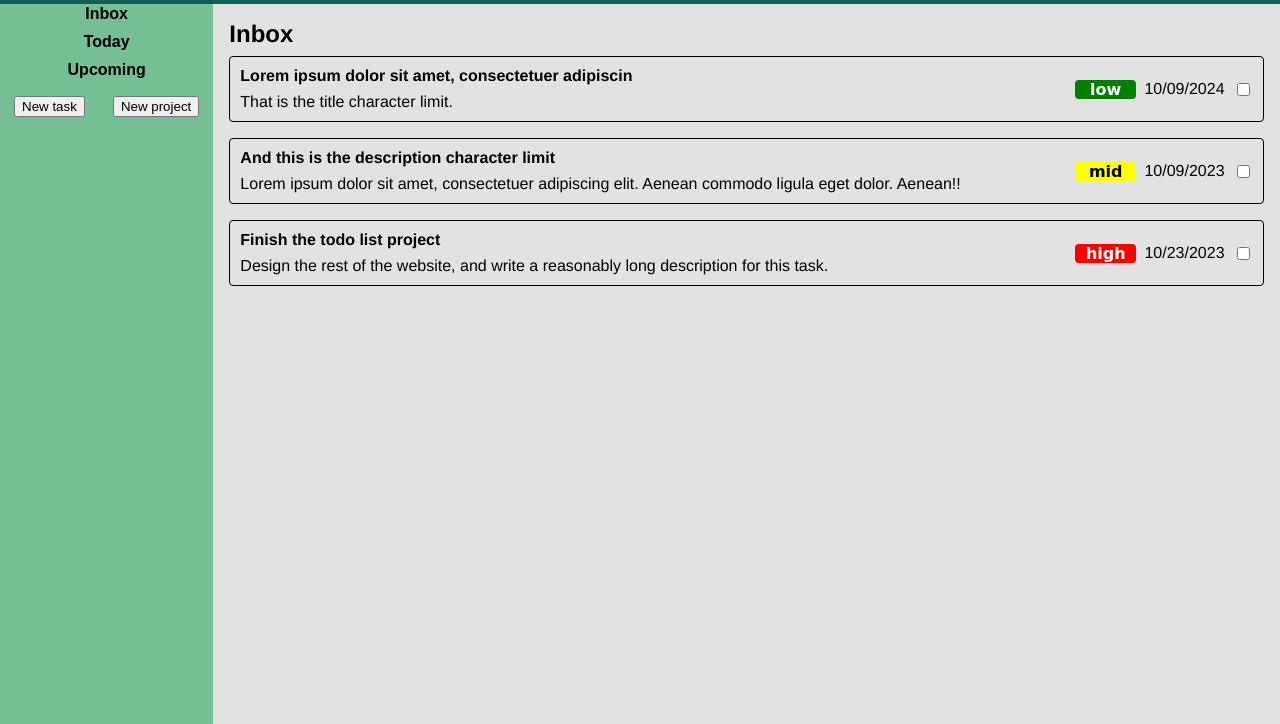
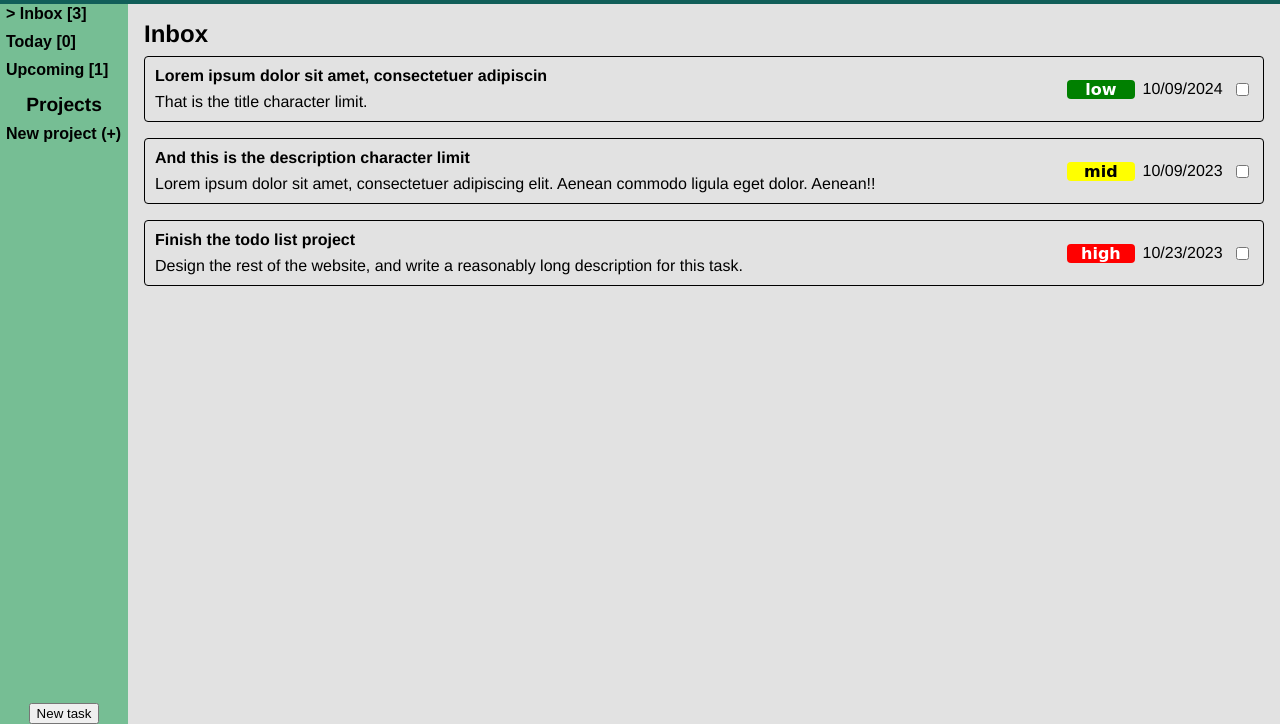
Before and after one commit to gustydev/task-list, a website built with webpack: page dist/index.html in a window 1280 px wide. Shown: the part 76-800 px from the top of the page. Built offline with nearby package versions, Linux system fonts and the light colour scheme; a web font is replaced by a local one.

Commit message:
Show number of items per tab + tab logic adjustment + minor styling + minor code cleanup

```diff
--- a/src/index.js
+++ b/src/index.js
@@ -25,12 +25,13 @@ const allItems = function() {
 }
 
 tabList.querySelectorAll('button').forEach(button => {
-    button.addEventListener('click', () => {
-        currentTab = button.id;
-        updateTab();
-        updatePage();
-    })
-    projList.push(new Project(`${button.id}`));
+    if (!(button.id == 'new-project')) {
+        button.addEventListener('click', () => {
+            currentTab = button.id;
+            updatePage();
+        })
+        projList.push(new Project(`${button.id}`));
+    }
 });
 
 function parsed(date) {
@@ -50,16 +51,24 @@ const updateTab = function() {
             }
         })
     })
-    return itemList = projList.find((element) => element.name === currentTab).itemList;
+    itemList = projList.find((element) => element.name === currentTab).itemList;
+    tabList.querySelectorAll('button').forEach(button => {
+        if (!(button.id == 'new-project')) {
+            const tabLength = projList.find((proj) => proj.name == button.id).itemList.length;
+            if (button.id == currentTab) {
+                button.textContent = `> ${button.id} [${tabLength}]`;
+            } else {
+                button.textContent = `${button.id} [${tabLength}]`;
+            }
+        }
+    })
 }
 
 newButton.addEventListener('click', () => {
     newForm.style.display = 'initial';
 })
 
-const updatePage = function() {
-    updateTab();
-    taskList.innerHTML = '';
+const addItems = function() {
     itemList.forEach(item => {
         const itemDiv = document.createElement('div')
         itemDiv.classList.add('task');
@@ -105,6 +114,12 @@ const updatePage = function() {
     });
 }
 
+const updatePage = function() {
+    updateTab();
+    taskList.innerHTML = '';
+    addItems();
+}
+
 const submitButton = document.querySelector('button#submit')
 submitButton.addEventListener('click', (e) => {
     e.preventDefault();
@@ -127,9 +142,8 @@ submitButton.addEventListener('click', (e) => {
 })
 
 const newProject = document.querySelector('button#new-project');
-const projectList = document.querySelector('div.project-list');
 newProject.addEventListener('click', () => {
-    const projName = prompt('What project name?');
+    let projName = prompt('Name your project:');
     if ( !(( projList.map((a) => a.name)).includes(projName)) && (projName.length >= 1)) {
         projList.push(new Project(projName));
         currentTab = projName;
@@ -137,8 +151,9 @@ newProject.addEventListener('click', () => {
         const newProj = document.createElement('button');
         newProj.textContent = projName;
         newProj.id = projName;
-        newProj.addEventListener('click', () => {currentTab = projName; updateTab(); updatePage()});
-        projectList.appendChild(newProj);
+        newProj.addEventListener('click', () => {currentTab = projName; updatePage()});
+        tabList.insertBefore(newProj, newProject);
+        updatePage();
     } else if (projName.length == 0) {
         alert('Projects must have a name. Please try again.')
     } else {
```
Also changed, not shown: dist/index.html, dist/main.js, dist/style.css.
